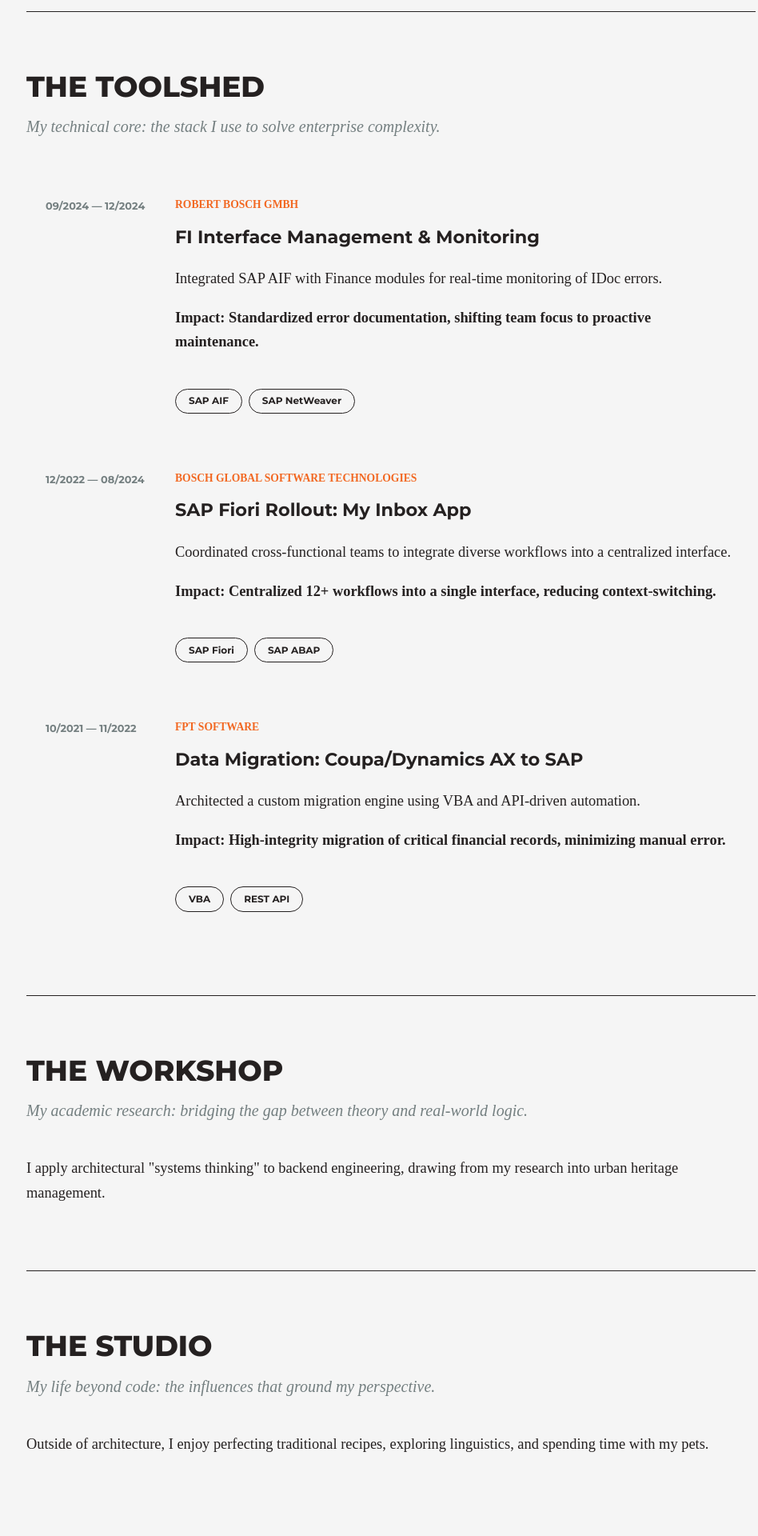
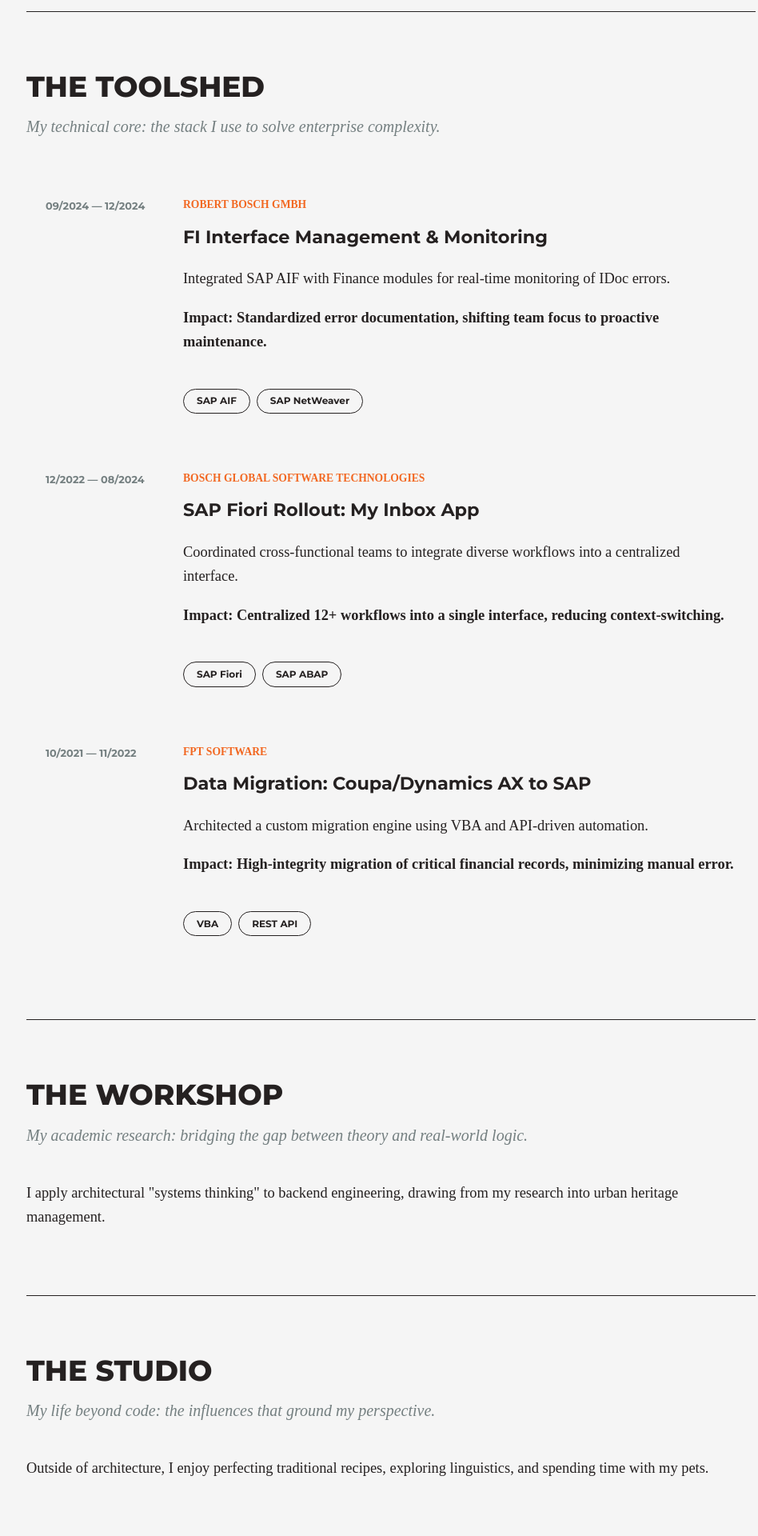
Before and after one commit to huongntn/portfolio-website, a Jekyll site: the page built from index.html, in a window 1280 px wide. Shown: the part 572-2492 px from the top of the page at 80% size, without its empty margins (151-1099 px from the left). Built offline with Jekyll 4.4.1, drawn with Linux system fonts in a browser that asks for light colours; some web fonts are replaced.

Commit message:
Update style.css

```diff
--- a/assets/css/style.css
+++ b/assets/css/style.css
@@ -37,13 +37,13 @@
 .project-meta { color: var(--brand-orange); font-weight: 700; font-size: 0.85rem; text-transform: uppercase; }
 .impact { display: block; margin-top: 0.8rem; font-weight: 600; }
 
-.project-date { font-family: var(--font-headers); font-size: 0.8rem; color: var(--text-light); min-width: 130px; padding-top: 0.5rem; text-transform: uppercase; }
+.project-date { font-family: var(--font-headers); font-size: 0.8rem; color: var(--text-light); min-width: 140px; padding-top: 0.5rem; }
 .skill-tag {
   background: transparent; border: 1px solid var(--text-main); color: var(--text-main);
   padding: 0.3rem 1rem; border-radius: 20px; font-size: 0.75rem; font-family: var(--font-headers);
   font-weight: 700; margin-right: 0.5rem; display: inline-block; margin-top: 0.8rem; transition: all 0.2s ease;
 }
-.project-card:hover .skill-tag { border-color: var(--brand-orange); color: var(--brand-orange); }
+.skill-tag:hover { background: var(--brand-orange); border-color: var(--brand-orange); color: var(--white); cursor: pointer; }
 
 footer { background-color: var(--text-main); color: var(--white); padding: 4rem 0 3rem 0; margin-top: 5rem; }
 .social-icons a { color: var(--white); font-size: 1.5rem; margin-right: 1.5rem; transition: color 0.15s; }
@@ -60,4 +60,5 @@
   .nav-wrapper { flex-direction: column; gap: 1rem; }
   footer .container > div { flex-direction: column !important; text-align: center; gap: 1.5rem; }
   .project-card { flex-direction: column; gap: 0.5rem; }
+  .project-date { min-width: 100%; }
 }
```
